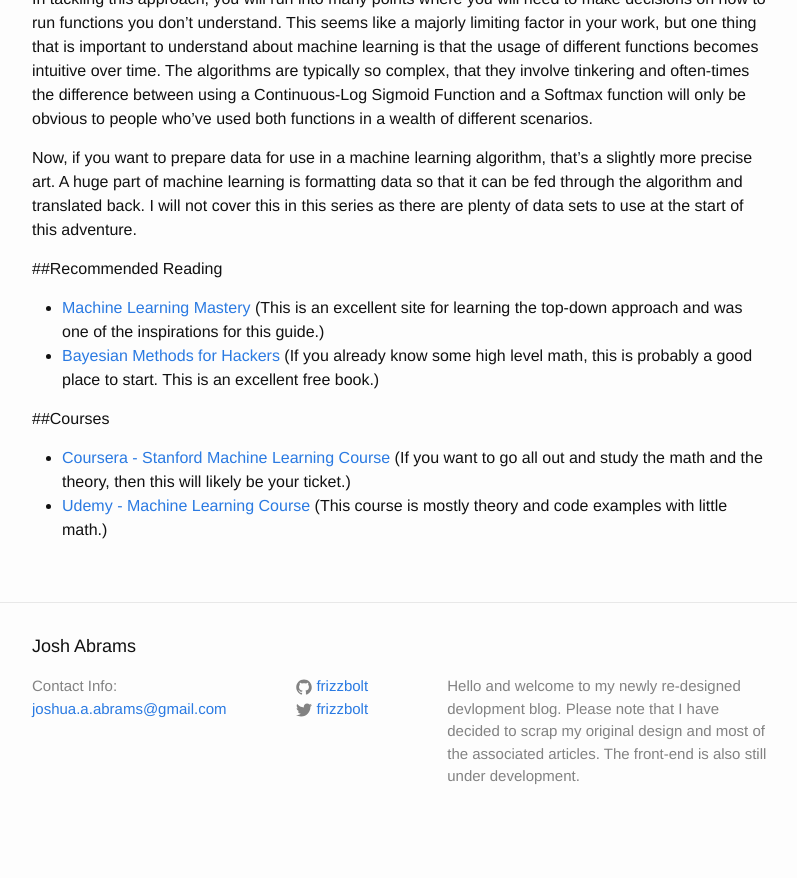
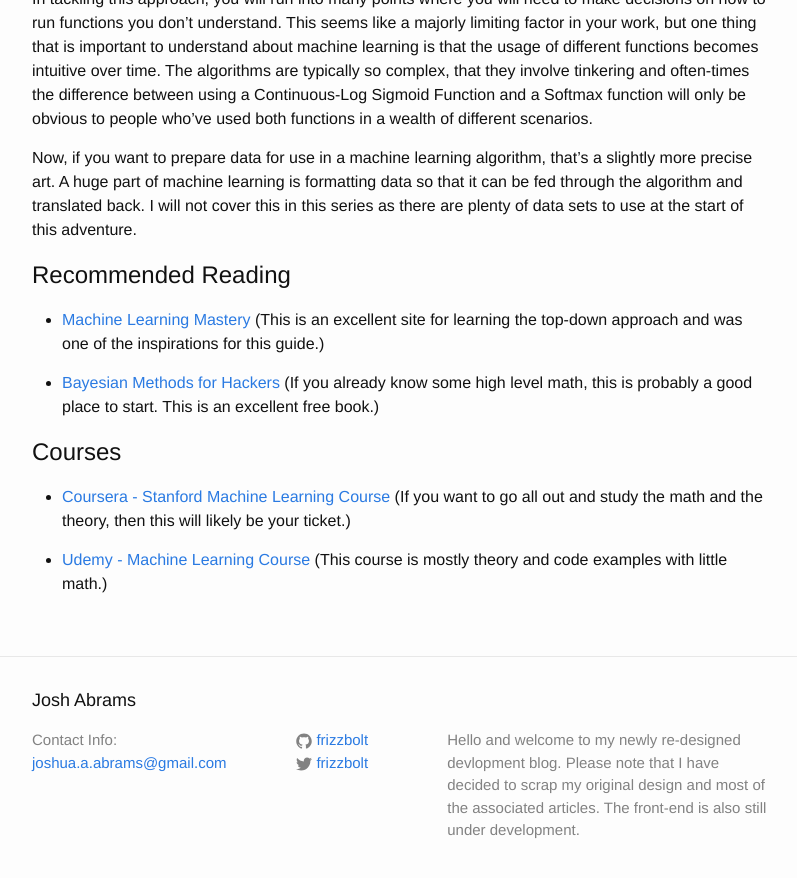
Before and after one commit to josh-abrams/josh-abrams.github.io, a Jekyll site: the page built from _posts/2016-01-29-machine-learning-part-1.markdown, in a window 1280 px wide and 900 px high, scrolled down 611 px. Shown: the top 878 px of the window, without its empty margins (238-1035 px from the left). Built offline with Jekyll 4.4.1, drawn with Linux system fonts in a browser that asks for light colours; before the commit the page ends 1459 px from its top, so only the background shows below that.

Commit message:
Fix kramdown display bug

```diff
--- a/_posts/2016-01-29-machine-learning-part-1.markdown
+++ b/_posts/2016-01-29-machine-learning-part-1.markdown
@@ -17,10 +17,14 @@ In tackling this approach, you will run into many points where you will need to
 
 Now, if you want to prepare data for use in a machine learning algorithm, that's a slightly more precise art. A huge part of machine learning is formatting data so that it can be fed through the algorithm and translated back. I will not cover this in this series as there are plenty of data sets to use at the start of this adventure.
 
-##Recommended Reading
+# Recommended Reading
+
 * [Machine Learning Mastery](http://machinelearningmastery.com/start-here/) (This is an excellent site for learning the top-down approach and was one of the inspirations for this guide.)
+
 * [Bayesian Methods for Hackers](https://github.com/CamDavidsonPilon/Probabilistic-Programming-and-Bayesian-Methods-for-Hackers) (If you already know some high level math, this is probably a good place to start. This is an excellent free book.)
 
-##Courses
+# Courses
+
 * [Coursera - Stanford Machine Learning Course](https://www.coursera.org/learn/machine-learning) (If you want to go all out and study the math and the theory, then this will likely be your ticket.)
+
 * [Udemy - Machine Learning Course](https://www.udemy.com/introduction-to-machine-learning-in-python/) (This course is mostly theory and code examples with little math.)
--- a/index.html
+++ b/index.html
@@ -23,4 +20,3 @@ layout: default
   <p class="rss-subscribe">subscribe <a href="{{ "/feed.xml" | prepend: site.baseurl }}">via RSS</a></p>
 
 </div>
-{% endif %}
```
Also changed, not shown: other parts of index.html (+0 -3 lines).
